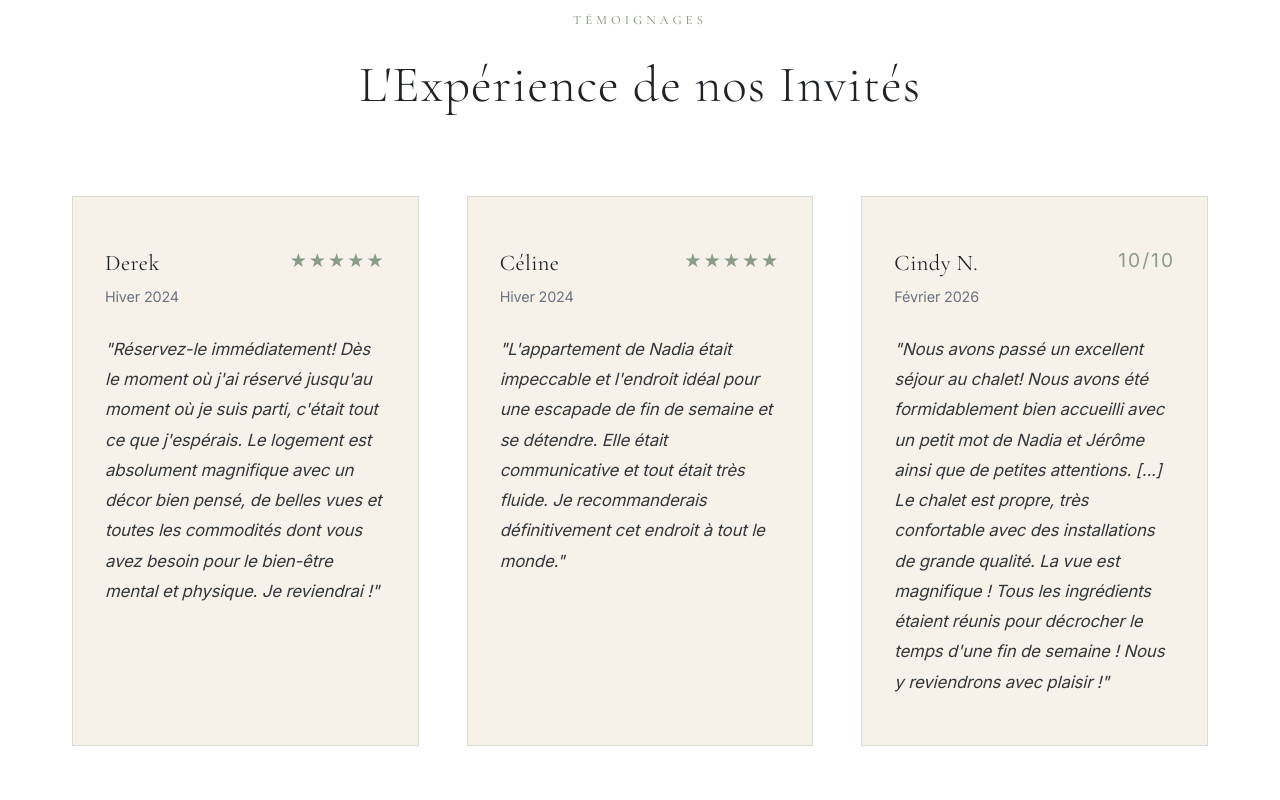
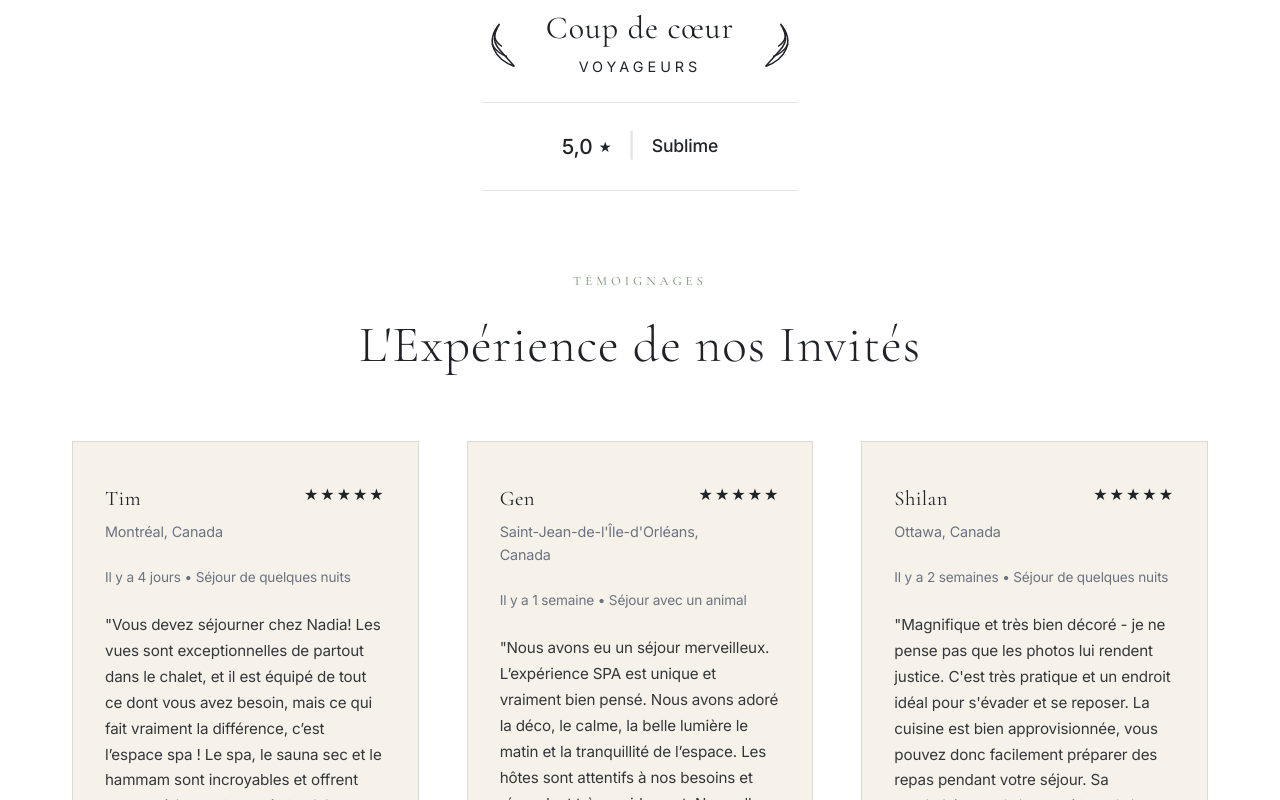
Before and after one commit to Projetxana/ALTARA, a React (Vite) app: page /ayana in a window 1280 px wide. Shown: the part 6740-7540 px from the top of the page. Built offline with nearby package versions, Linux system fonts and the light colour scheme; no server answers; the database is empty; a web font is replaced by a local one.

Commit message:
feat: Add Guest Favorite badge and new reviews with see more button

```diff
--- a/src/site/pages/Home.jsx
+++ b/src/site/pages/Home.jsx
@@ -213,36 +213,7 @@ const Home = () => {
             <WellnessSanctuarySection />
 
             {/* 4.5 AVIS (REVIEWS) */}
-            <section id="avis" style={{ padding: '8rem 2rem', backgroundColor: 'var(--ayana-surface)', borderTop: '1px solid var(--ayana-border)' }}>
-                <div className="ayana-container">
-                    <div style={{ textAlign: 'center', marginBottom: '5rem' }} className="ayana-animate">
-                        <SectionSubtitle>Témoignages</SectionSubtitle>
-                        <SectionTitle>L'Expérience de nos Invités</SectionTitle>
-                    </div>
-
-                    <div style={{ display: 'grid', gridTemplateColumns: 'repeat(auto-fit, minmax(300px, 1fr))', gap: '3rem' }}>
-                        <ReviewCard
-                            name="Derek"
-                            rating={5}
-                            date="Hiver 2024"
-                            text="Réservez-le immédiatement! Dès le moment où j'ai réservé jusqu'au moment où je suis parti, c'était tout ce que j'espérais. Le logement est absolument magnifique avec un décor bien pensé, de belles vues et toutes les commodités dont vous avez besoin pour le bien-être mental et physique. Je reviendrai !"
-                        />
-                        <ReviewCard
-                            name="Céline"
-                            rating={5}
-                            date="Hiver 2024"
-                            text="L'appartement de Nadia était impeccable et l'endroit idéal pour une escapade de fin de semaine et se détendre. Elle était communicative et tout était très fluide. Je recommanderais définitivement cet endroit à tout le monde."
-                        />
-                        <ReviewCard
-                            name="Cindy N."
-                            rating={10}
-                            date="Février 2026"
-                            text="Nous avons passé un excellent séjour au chalet! Nous avons été formidablement bien accueilli avec un petit mot de Nadia et Jérôme ainsi que de petites attentions. [...] Le chalet est propre, très confortable avec des installations de grande qualité. La vue est magnifique ! Tous les ingrédients étaient réunis pour décrocher le temps d'une fin de semaine ! Nous y reviendrons avec plaisir !"
-                            maxRating={10}
-                        />
-                    </div>
-                </div>
-            </section>
+            <ReviewsSection />
 
             {/* 5. RESERVATION (Embedded Book.jsx) */}
             <section id="reserver" style={{ padding: '8rem 0 4rem', backgroundColor: 'var(--ayana-bg)' }}>
@@ -414,24 +385,134 @@ const GalleryCarousel = () => {
     );
 };
 
-const ReviewCard = ({ name, rating, maxRating = 5, date, text }) => {
-    // Generate star or rating string
-    const ratingDisplay = maxRating === 5
-        ? '★'.repeat(rating) + '☆'.repeat(maxRating - rating)
-        : `${rating}/${maxRating}`;
+/* REVIEWS DATA AND COMPONENTS */
+const REVIEWS_DATA = [
+    {
+        name: "Tim",
+        location: "Montréal, Canada",
+        date: "Il y a 4 jours • Séjour de quelques nuits",
+        text: "Vous devez séjourner chez Nadia! Les vues sont exceptionnelles de partout dans le chalet, et il est équipé de tout ce dont vous avez besoin, mais ce qui fait vraiment la différence, c’est l’espace spa ! Le spa, le sauna sec et le hammam sont incroyables et offrent une expérience de spa à domicile inégalée. En plus de tout ça, Nadia a été très serviable et réactive. Je recommande à tout le monde de séjourner au chalet de Nadia!"
+    },
+    {
+        name: "Gen",
+        location: "Saint-Jean-de-l'Île-d'Orléans, Canada",
+        date: "Il y a 1 semaine • Séjour avec un animal",
+        text: "Nous avons eu un séjour merveilleux. L’expérience SPA est unique et vraiment bien pensé. Nous avons adoré la déco, le calme, la belle lumière le matin et la tranquillité de l’espace. Les hôtes sont attentifs à nos besoins et répondent très rapidement. Nous allons fort probablement y retourner!"
+    },
+    {
+        name: "Shilan",
+        location: "Ottawa, Canada",
+        date: "Il y a 2 semaines • Séjour de quelques nuits",
+        text: "Magnifique et très bien décoré - je ne pense pas que les photos lui rendent justice. C'est très pratique et un endroit idéal pour s'évader et se reposer. La cuisine est bien approvisionnée, vous pouvez donc facilement préparer des repas pendant votre séjour. Sa proximité avec Sainte-Adèle et Saint-Sauveur est un énorme avantage pour profiter des différents magasins, boulangeries et restaurants."
+    },
+    {
+        name: "Christine",
+        location: "L'Ange-Gardien, Canada",
+        date: "Il y a 3 semaines • Séjour avec un animal",
+        text: "Nous avons passé un excellent séjour. L’endroit est très tranquille, sur le toit de la montagne et avec le vent dans les arbres en fond sonore qui crée une ambiance presque musicale et extrêmement relaxante. Tout était parfait pour se reposer et décrocher. De plus, la propreté des lieux était tout simplement immaculée."
+    },
+    {
+        name: "Cindy N.",
+        location: "Canada",
+        date: "Février 2026",
+        text: "Nous avons passé un excellent séjour au chalet! Nous avons été formidablement bien accueilli avec un petit mot de Nadia et Jérôme ainsi que de petites attentions. [...] Le chalet est propre, très confortable avec des installations de grande qualité. La vue est magnifique ! Tous les ingrédients étaient réunis pour décrocher le temps d'une fin de semaine ! Nous y reviendrons avec plaisir !"
+    },
+    {
+        name: "Derek",
+        location: "Canada",
+        date: "Hiver 2024",
+        text: "Réservez-le immédiatement! Dès le moment où j'ai réservé jusqu'au moment où je suis parti, c'était tout ce que j'espérais. Le logement est absolument magnifique avec un décor bien pensé, de belles vues et toutes les commodités dont vous avez besoin pour le bien-être mental et physique. Je reviendrai !"
+    },
+    {
+        name: "Céline",
+        location: "Canada",
+        date: "Hiver 2024",
+        text: "L'appartement de Nadia était impeccable et l'endroit idéal pour une escapade de fin de semaine et se détendre. Elle était communicative et tout était très fluide. Je recommanderais définitivement cet endroit à tout le monde."
+    }
+];
+
+const ReviewsSection = () => {
+    const [showAll, setShowAll] = useState(false);
+    const visibleReviews = showAll ? REVIEWS_DATA : REVIEWS_DATA.slice(0, 3);
 
     return (
-        <div className="ayana-animate" style={{ backgroundColor: 'var(--ayana-bg)', padding: '3rem 2rem', border: '1px solid var(--ayana-border)', display: 'flex', flexDirection: 'column', gap: '1.5rem', height: '100%' }}>
+        <section id="avis" style={{ padding: '8rem 2rem', backgroundColor: 'var(--ayana-surface)', borderTop: '1px solid var(--ayana-border)' }}>
+            <div className="ayana-container">
+                {/* Badge Coup de cœur voyageurs */}
+                <div style={{ display: 'flex', justifyContent: 'center', marginBottom: '5rem' }} className="ayana-animate">
+                    <div style={{ textAlign: 'center', maxWidth: '350px' }}>
+                        <div style={{ display: 'flex', alignItems: 'center', justifyContent: 'center', gap: '1.5rem', marginBottom: '1.5rem' }}>
+                            {/* Branche Laurier Gauche (Approximation CSS vectorielle simple) */}
+                            <svg width="40" height="50" viewBox="0 0 32 40" fill="none" stroke="var(--ayana-text)" strokeWidth="1.2">
+                                <path d="M26 38 C 10 32, 2 18, 14 4 C 14 4, 10 10, 10 16 C 10 22, 16 26, 26 38" />
+                                <path d="M20 30 C 14 28, 10 24, 8 20" />
+                                <path d="M16 22 C 10 18, 8 12, 12 8" />
+                            </svg>
+                            <div>
+                                <div style={{ fontFamily: 'var(--ayana-font-heading)', fontSize: '2rem', lineHeight: 1.1, letterSpacing: '1px' }}>Coup de cœur</div>
+                                <div style={{ fontSize: '0.9rem', letterSpacing: '4px', textTransform: 'uppercase', marginTop: '0.6rem' }}>voyageurs</div>
+                            </div>
+                            {/* Branche Laurier Droite */}
+                            <svg width="40" height="50" viewBox="0 0 32 40" fill="none" stroke="var(--ayana-text)" strokeWidth="1.2" style={{ transform: 'scaleX(-1)' }}>
+                                <path d="M26 38 C 10 32, 2 18, 14 4 C 14 4, 10 10, 10 16 C 10 22, 16 26, 26 38" />
+                                <path d="M20 30 C 14 28, 10 24, 8 20" />
+                                <path d="M16 22 C 10 18, 8 12, 12 8" />
+                            </svg>
+                        </div>
+                        <div style={{ display: 'flex', justifyContent: 'center', alignItems: 'center', gap: '1rem', fontSize: '1.3rem', fontWeight: 500, borderTop: '1px solid var(--ayana-border)', paddingTop: '1.5rem', borderBottom: '1px solid var(--ayana-border)', paddingBottom: '1.5rem' }}>
+                            <div style={{ display: 'flex', alignItems: 'center', gap: '0.4rem' }}>
+                                5,0 <span style={{ fontSize: '0.9rem', color: 'var(--ayana-text)' }}>★</span>
+                            </div>
+                            <div style={{ color: 'var(--ayana-border)', fontSize: '1.5rem' }}>|</div>
+                            <div style={{ fontSize: '1.1rem' }}>Sublime</div>
+                        </div>
+                    </div>
+                </div>
+
+                {/* Titre standard optionnel */}
+                <div style={{ textAlign: 'center', marginBottom: '4rem' }} className="ayana-animate">
+                    <SectionSubtitle>Témoignages</SectionSubtitle>
+                    <SectionTitle>L'Expérience de nos Invités</SectionTitle>
+                </div>
+
+                <div style={{ display: 'grid', gridTemplateColumns: 'repeat(auto-fit, minmax(320px, 1fr))', gap: '3rem', marginBottom: '4rem' }}>
+                    {visibleReviews.map((rev, idx) => (
+                        <ReviewCard key={idx} {...rev} />
+                    ))}
+                </div>
+
+                {!showAll && (
+                    <div style={{ textAlign: 'center' }} className="ayana-animate">
+                        <button
+                            onClick={() => setShowAll(true)}
+                            className="ayana-btn-outline"
+                            style={{ padding: '1rem 3rem', cursor: 'pointer', fontFamily: 'inherit', fontSize: '0.95rem', background: 'transparent', transition: 'all 0.3s ease' }}
+                        >
+                            Voir plus de commentaires
+                        </button>
+                    </div>
+                )}
+            </div>
+        </section>
+    );
+};
+
+const ReviewCard = ({ name, location, date, text }) => {
+    return (
+        <div className="ayana-animate" style={{ backgroundColor: 'var(--ayana-bg)', padding: '2.5rem 2rem', border: '1px solid var(--ayana-border)', display: 'flex', flexDirection: 'column', gap: '1.5rem', height: '100%' }}>
             <div style={{ display: 'flex', justifyContent: 'space-between', alignItems: 'flex-start' }}>
                 <div>
-                    <h4 style={{ fontFamily: 'var(--ayana-font-heading)', fontSize: '1.4rem', color: 'var(--ayana-text)', marginBottom: '0.2rem' }}>{name}</h4>
-                    <span style={{ fontSize: '0.9rem', color: 'var(--ayana-muted)' }}>{date}</span>
+                    <h4 style={{ fontFamily: 'var(--ayana-font-heading)', fontSize: '1.3rem', color: 'var(--ayana-text)', marginBottom: '0.3rem' }}>{name}</h4>
+                    {location && <div style={{ fontSize: '0.9rem', color: 'var(--ayana-muted)' }}>{location}</div>}
                 </div>
-                <div style={{ color: 'var(--ayana-accent)', fontSize: '1.2rem', letterSpacing: '2px' }}>
-                    {ratingDisplay}
+                <div style={{ color: 'var(--ayana-text)', fontSize: '1rem', letterSpacing: '2px' }}>
+                    ★★★★★
                 </div>
             </div>
-            <p style={{ color: 'var(--ayana-text)', lineHeight: 1.8, fontSize: '1.05rem', fontStyle: 'italic', opacity: 0.9 }}>
+            <div style={{ fontSize: '0.85rem', color: 'var(--ayana-muted)' }}>
+                {date}
+            </div>
+            <p style={{ color: 'var(--ayana-text)', lineHeight: 1.7, fontSize: '0.95rem', opacity: 0.9 }}>
                 "{text}"
             </p>
         </div>
```
